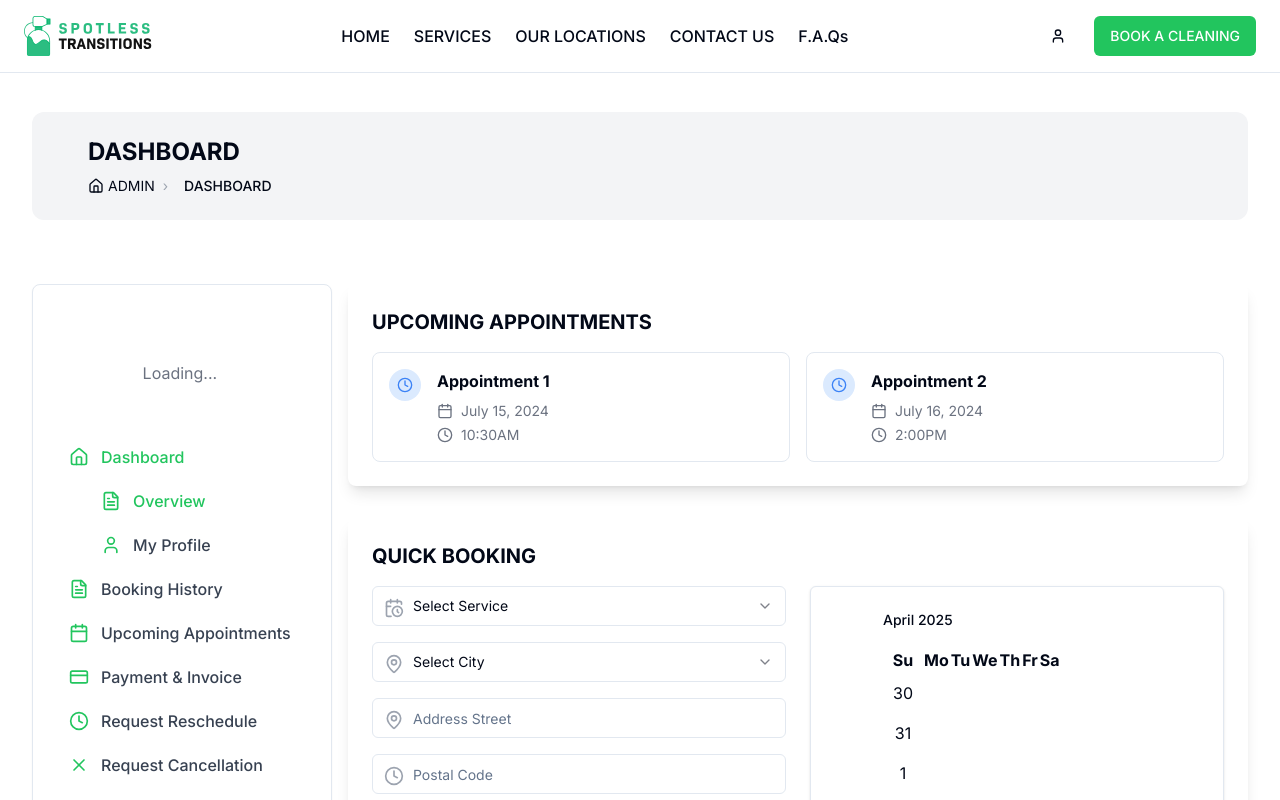
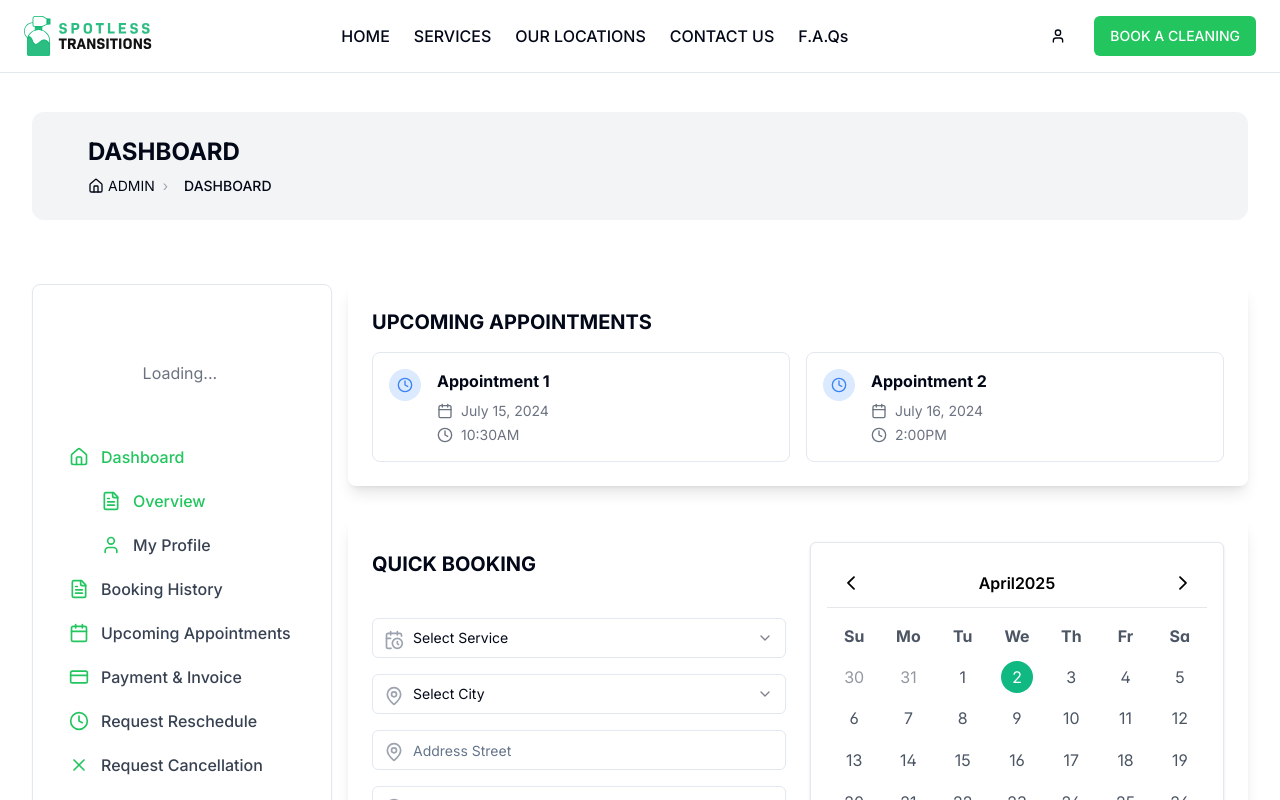
Before and after one commit to Abdulgafar4/spotless-copy, a Next.js app: page /dashboard in a window 1280 px wide. Shown: the top 800 px of the page. Built offline with nearby package versions, Linux system fonts and the light colour scheme.

Commit message:
fix: calendar component issue

```diff
--- a/app/dashboard/page.tsx
+++ b/app/dashboard/page.tsx
@@ -124,9 +124,9 @@ export default function DashboardPage() {
         </div>
 
         <div className="bg-white p-6 rounded-lg shadow-lg">
-          <h2 className="text-xl font-bold mb-4">QUICK BOOKING</h2>
           <form onSubmit={handleSubmit} className="grid grid-cols-1 md:grid-cols-2 gap-6">
             <div className="space-y-4">
+          <h2 className="text-xl font-bold mb-10 mt-2">QUICK BOOKING</h2>
               <FormSelectWithIcon
                 icon={<CalendarClock className="h-5 w-5" />}
                 placeholder="Select Service"
--- a/app/forgot-password/page.tsx
+++ b/app/forgot-password/page.tsx
@@ -44,7 +44,7 @@ export default function ForgotPasswordPage() {
   };
 
   return (
-    <div className="flex flex-col mt-10">
+    <div className="flex flex-col mt-20">
       <PageHeader
         title="FORGOT PASSWORD"
         breadcrumbs={[
--- a/app/login/page.tsx
+++ b/app/login/page.tsx
@@ -45,7 +45,7 @@ export default function LoginPage() {
   };
 
   return (
-    <div className="flex flex-col mt-10">
+    <div className="flex flex-col mt-20">
       <PageHeader
         title="LOGIN"
         breadcrumbs={[
--- a/app/reset-password/page.tsx
+++ b/app/reset-password/page.tsx
@@ -79,7 +79,7 @@ export default function ResetPasswordPage() {
   };
 
   return (
-    <div className="flex flex-col mt-10">
+    <div className="flex flex-col mt-20">
       <PageHeader
         title="RESET PASSWORD"
         breadcrumbs={[
--- a/app/signup/page.tsx
+++ b/app/signup/page.tsx
@@ -85,7 +85,7 @@ export default function SignupPage() {
   };
 
   return (
-    <div className="flex flex-col min-h-screen mt-10">
+    <div className="flex flex-col min-h-screen mt-20">
       <PageHeader
         title="SIGN UP"
         breadcrumbs={[
--- a/components/dashboard/overview/Calendar.tsx
+++ b/components/dashboard/overview/Calendar.tsx
@@ -1,51 +1,74 @@
 "use client"
 
 import * as React from "react";
-import { Calendar } from "@/components/ui/calendar";
+import { Calendar } from 'primereact/calendar';
+// Import PrimeReact styles
+import "primereact/resources/themes/lara-light-indigo/theme.css";
+import "primereact/resources/primereact.min.css";
 
 interface CalendarComponentProps {
   onSelectDate: (date: string) => void;
 }
 
 export function CalendarComponent({ onSelectDate }: CalendarComponentProps) {
-  const [date, setDate] = React.useState<Date | undefined>(new Date());
+  const [date, setDate] = React.useState<Date | null | undefined>(new Date());
 
-  const handleDateSelect = (selectedDate: Date | undefined) => {
+  const handleDateSelect = (e: { value: Date | null | undefined }) => {
+    const selectedDate = e.value;
     setDate(selectedDate);
     if (selectedDate) {
-      onSelectDate(selectedDate.toISOString().split('T')[0]);
+      // Format date as YYYY-MM-DD string for the booking system
+      const formattedDate = selectedDate.toISOString().split('T')[0];
+      onSelectDate(formattedDate);
     }
   };
+
+  React.useEffect(() => {
+    // Apply custom styles after component mounts
+    const style = document.createElement('style');
+    style.innerHTML = `
+      .p-highlight {
+        background-color: #10b981 !important; /* green-500 */
+        color: white !important;
+      }
+      .p-datepicker-today > span {
+        border-color: #10b981 !important;
+      }
+      .p-datepicker .p-datepicker-header {
+        background-color: white;
+        color: black;
+        border-bottom: 1px solid #e5e7eb;
+      }
+      .p-datepicker {
+        border: none;
+        box-shadow: none;
+      }
+      .p-datepicker table td {
+        padding: 0.3rem;
+      }
+      .p-datepicker table td > span {
+        width: 2rem;
+        height: 2rem;
+      }
+    `;
+    document.head.appendChild(style);
+
+    return () => {
+      document.head.removeChild(style);
+    };
+  }, []);
 
   return (
     <div className="w-full h-full flex flex-col">
       <div className="w-full h-full flex items-center justify-center rounded-md border shadow bg-white p-2">
         <Calendar
-          mode="single"
-          selected={date}
-          onSelect={handleDateSelect}
+          value={date}
+          onChange={handleDateSelect}
+          inline
+          showButtonBar
+          dateFormat="yy-mm-dd"
           className="w-full h-full"
-          required={false}
-          classNames={{
-            month: "w-full space-y-4",
-            caption: "flex justify-center pt-1 relative items-center",
-            caption_label: "text-sm font-medium",
-            nav: "space-x-1 flex items-center",
-            nav_button: "h-7 w-7 bg-transparent p-0 opacity-50 hover:opacity-100",
-            nav_button_previous: "absolute left-1",
-            nav_button_next: "absolute right-1",
-            table: "w-full border-collapse space-y-1",
-            head_row: "flex w-full justify-between",
-            head_cell: "text-slate-500 w-10 text-center text-xs font-normal",
-            row: "flex w-full justify-between mt-2",
-            cell: "text-center p-0 relative w-10 h-10",
-            day: "h-10 w-10 p-0 flex items-center justify-center font-normal rounded-md",
-            day_selected: "!bg-green-500 !text-white hover:!bg-green-600",
-            day_today: "bg-slate-100 text-slate-900",
-            day_outside: "text-slate-500 opacity-50",
-            day_disabled: "text-slate-500 opacity-50",
-            day_hidden: "invisible",
-          }}
+          panelClassName="h-full"
         />
       </div>
     </div>
--- a/components/dashboard/overview/FormWithIcon.tsx
+++ b/components/dashboard/overview/FormWithIcon.tsx
@@ -12,7 +12,7 @@ interface FormSelectWithIconProps {
 export function FormSelectWithIcon({ icon, placeholder, options, onChange, error }: FormSelectWithIconProps) {
   return (
     <div className="relative">
-      <div className="absolute left-3 top-3 h-5 w-5 text-gray-400">
+      <div className="absolute left-3 top-3 h-10 w-5 text-gray-400">
         {icon}
       </div>
       <Select onValueChange={onChange}>
--- a/components/ui/calendar.tsx
+++ b/components/ui/calendar.tsx
@@ -35,7 +35,7 @@ function Calendar({
         head_row: "flex",
         head_cell:
           "text-muted-foreground rounded-md w-9 font-normal text-[0.8rem]",
-        row: "flex w-full mt-2",
+        row: "flex w-full mt-2 bg-blue-200",
         cell: "h-9 w-9 text-center text-sm p-0 relative [&:has([aria-selected].day-range-end)]:rounded-r-md [&:has([aria-selected].day-outside)]:bg-accent/50 [&:has([aria-selected])]:bg-accent first:[&:has([aria-selected])]:rounded-l-md last:[&:has([aria-selected])]:rounded-r-md focus-within:relative focus-within:z-20",
         day: cn(
           buttonVariants({ variant: "ghost" }),
--- a/package.json
+++ b/package.json
@@ -51,8 +51,11 @@
     "next": "15.1.0",
     "next-themes": "^0.4.4",
     "nodemailer": "^6.10.0",
+    "primeicons": "^7.0.0",
+    "primereact": "^10.9.4",
     "react": "^19.0.0",
-    "react-day-picker": "^9.6.5",
+    "react-calendar": "^5.1.0",
+    "react-day-picker": "^9.6.6",
     "react-dom": "^19.0.0",
     "react-hook-form": "latest",
     "react-resizable-panels": "^2.1.7",
```
Also changed, not shown: 1 other file (tests, documents, lock files or other folders).
